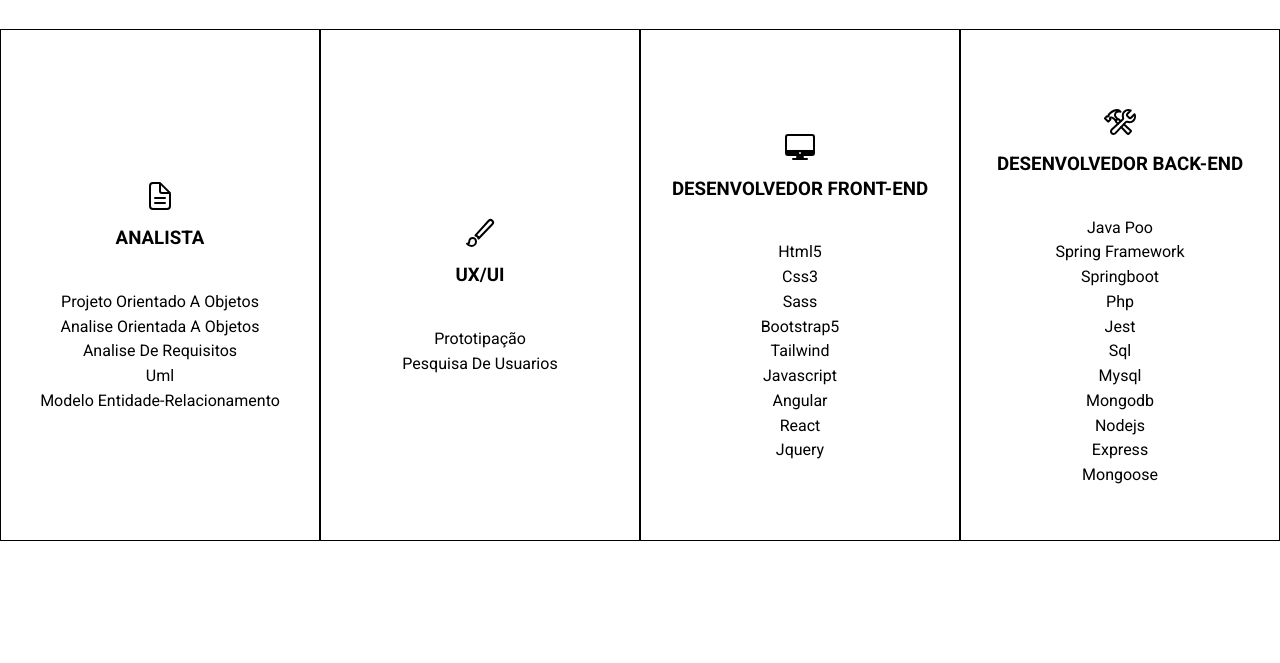
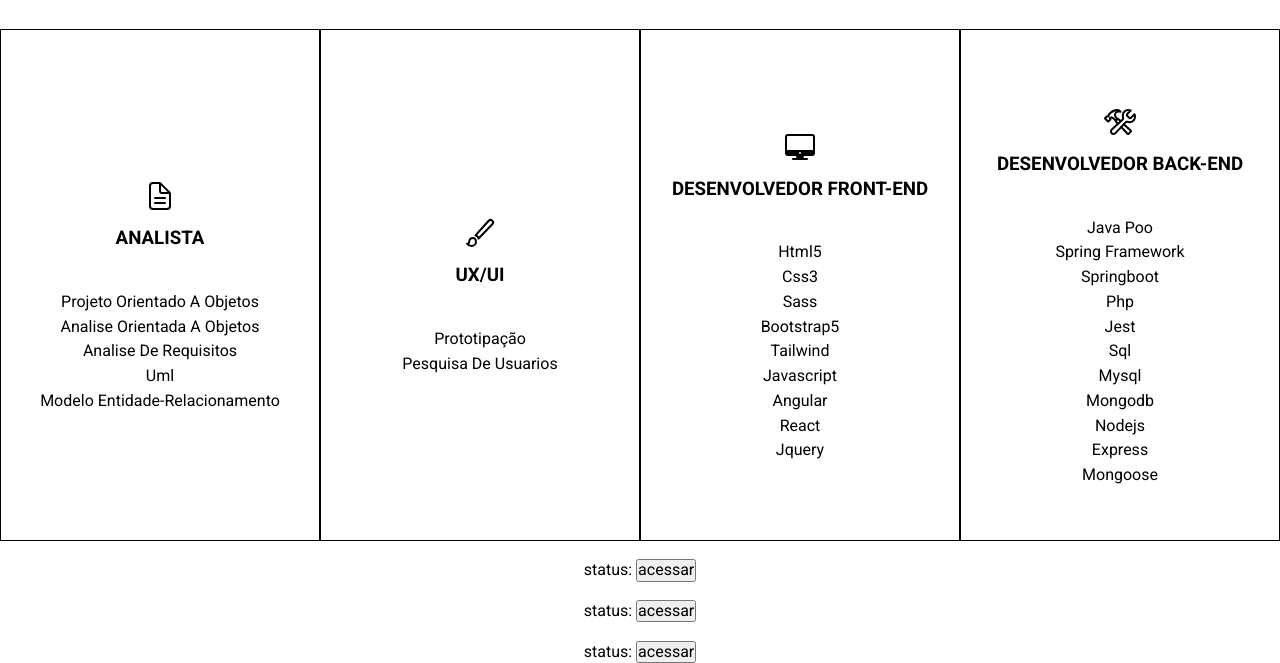
Before and after one commit to WerbssonSaymon/portfolio, a plain HTML site: page index.html in a window 1280 px wide. Shown: the part 391-1054 px from the top of the page. Before the commit the page ends 987 px from the top, so only its background shows below. Drawn offline with nearby package versions, Linux system fonts and the light colour scheme.

Commit message:
:sparkles: feat: Adicionado novos elementos na área de projetos

```diff
--- a/index.html
+++ b/index.html
@@ -108,18 +108,24 @@
         <div class="projects__block">
             <div class="projects__card">
                 <img src="" alt="">
+                <h3></h3>
                 <p></p>
-                <span></span>
+                <span>status: </span>
+                <button>acessar</button>
             </div>
             <div class="projects__card">
                 <img src="" alt="">
+                <h3></h3>
                 <p></p>
-                <span></span>
+                <span>status: </span>
+                <button>acessar</button>
             </div>
             <div class="projects__card">
                 <img src="" alt="">
+                <h3></h3>
                 <p></p>
-                <span></span>
+                <span>status: </span>
+                <button>acessar</button>
             </div>
         </div>
     </section>
```
